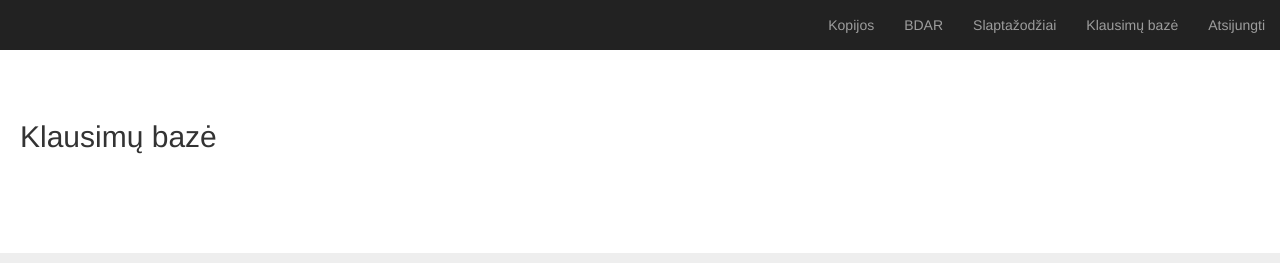
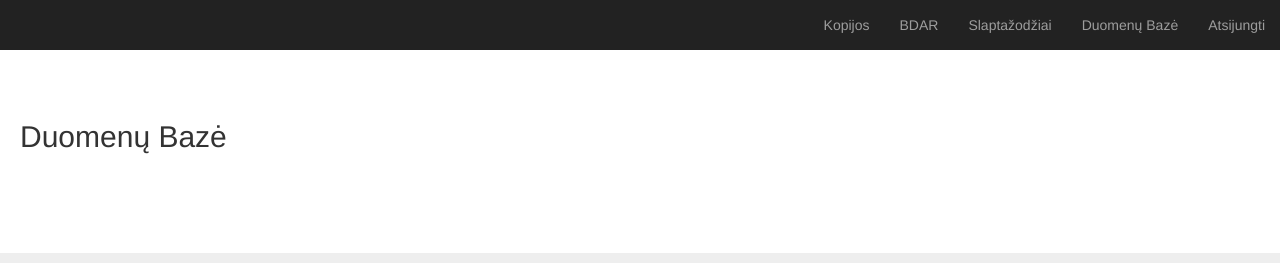
Before and after one commit to mmyl/ExpertSystem, a Flask app: page / in a window 1280 px wide. Shown: the top 274 px of the page. Run offline with Flask 2, Linux system fonts and the light colour scheme; the first user in the database is signed in; data comes from the database, SQL or seed files in the repository; some libraries are stand-ins or nearby versions.

Commit message:
change of name to database

```diff
--- a/templates/index.html
+++ b/templates/index.html
@@ -17,13 +17,13 @@ Dashboard
             {% for each in categories %}
             <li><a href="{{ url_for('survey',category=each.category) }}">{{each.category}}</a></li>
             {% endfor %}
-            <li><a href="{{ url_for('index') }}">Klausimų bazė</a></li>
+            <li><a href="{{ url_for('index') }}">Duomenų Bazė</a></li>
             <li><a href="{{ url_for('logout') }}">Atsijungti</a></li>
           </ul>
         </div>
       </div>
     </nav>
-  <h2 class="sub-header">Klausimų bazė</h2>
+  <h2 class="sub-header">Duomenų Bazė</h2>
           <div class="table-responsive">
             <table class="table table-striped">
               <thead>
--- a/templates/results.html
+++ b/templates/results.html
@@ -17,7 +17,7 @@ Rezultatai
         {% for each in categories %}
         <li><a href="{{ url_for('survey',category=each.category) }}">{{each.category}}</a></li>
         {% endfor %}
-        <li><a href="{{ url_for('index') }}">Klausimų bazė</a></li>
+        <li><a href="{{ url_for('index') }}">Duomenų Bazė</a></li>
         <li><a href="{{ url_for('logout') }}">Atsijungti</a></li>
       </ul>
     </div>
--- a/templates/survey.html
+++ b/templates/survey.html
@@ -17,7 +17,7 @@ Dashboard
             {% for each in categories %}
             <li><a href="{{ url_for('survey',category=each.category) }}">{{each.category}}</a></li>
             {% endfor %}
-            <li><a href="{{ url_for('index') }}">Klausimų bazė</a></li>
+            <li><a href="{{ url_for('index') }}">Duomenų Bazė</a></li>
             <li><a href="{{ url_for('logout') }}">Atsijungti</a></li>
           </ul>
         </div>
--- a/templates/update.html
+++ b/templates/update.html
@@ -17,13 +17,13 @@ Dashboard
         {% for each in categories %}
         <li><a href="{{ url_for('survey',category=each.category) }}">{{each.category}}</a></li>
         {% endfor %}
-        <li><a href="{{ url_for('index') }}">Klausimų bazė</a></li>
+        <li><a href="{{ url_for('index') }}">Duomenų Bazė</a></li>
         <li><a href="{{ url_for('logout') }}">Atsijungti</a></li>
       </ul>
     </div>
   </div>
 </nav>
-  <h2 class="sub-header">Klausimų bazė</h2>
+  <h2 class="sub-header">Duomenų Bazė</h2>
           <div class="table-responsive">
             <table class="table table-striped">
               <thead>
```
